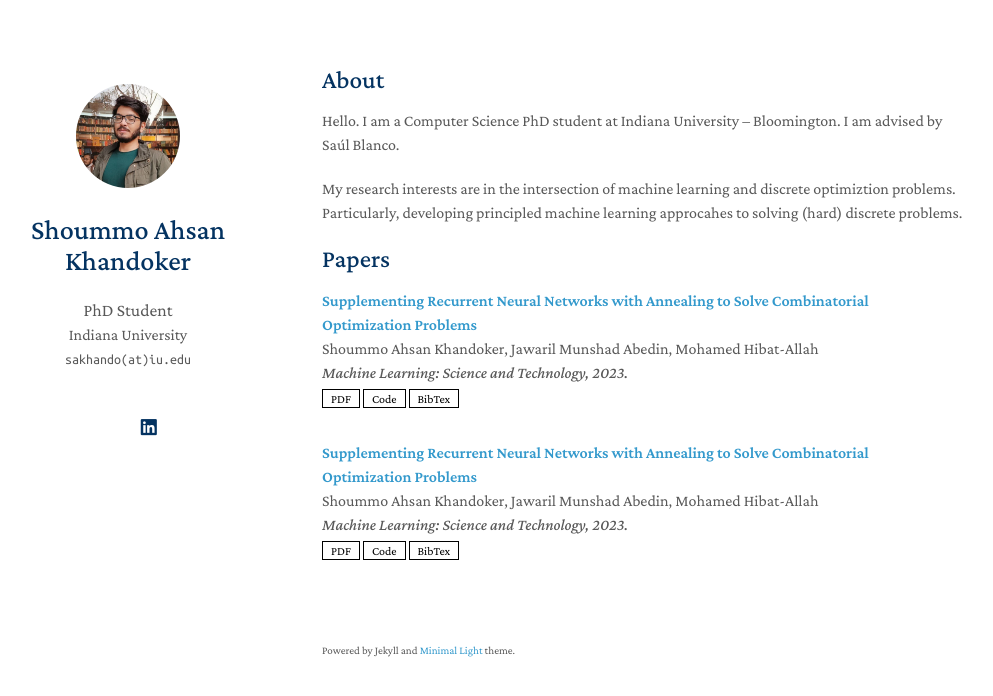
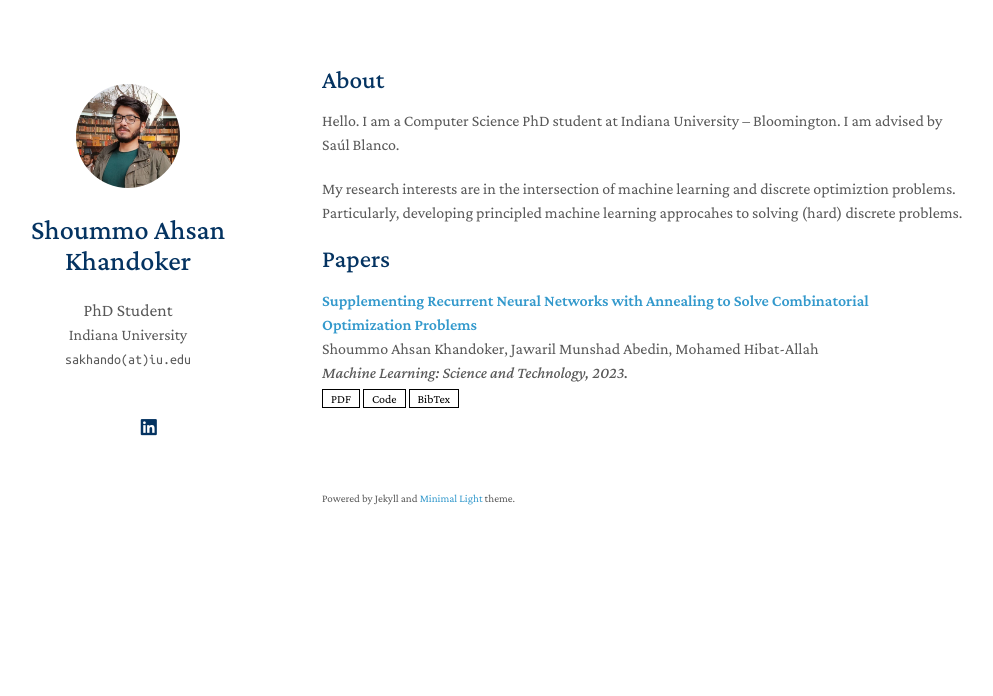
Before and after one commit to shoummoak/shoummoak.github.io, a Jekyll site: the page built from index.md, in a window 1280 px wide. Shown: the top 696 px of the page, without its empty margins (148-1141 px from the left). Built offline with Jekyll 4.4.1, drawn with Linux system fonts in a browser that asks for light colours; a style sheet for code colours, icons or effects is not loaded; our own code applies the rules of GitHub Pages for plain Markdown files.

```diff
--- a/_data/publications.yml
+++ b/_data/publications.yml
@@ -10,14 +10,3 @@ main:
     bibtex: "assets/bibtex/SuppRNN.html"
     image:
     notes:
-
-  - title: Supplementing Recurrent Neural Networks with Annealing to Solve Combinatorial Optimization Problems
-    title_ref: https://iopscience.iop.org/article/10.1088/2632-2153/acb895/meta
-    authors: Shoummo Ahsan Khandoker, Jawaril Munshad Abedin, Mohamed Hibat-Allah
-    conference_short:
-    conference: "Machine Learning: Science and Technology, 2023."
-    pdf: https://iopscience.iop.org/article/10.1088/2632-2153/acb895/pdf
-    code: https://github.com/RNN-VCA-CO/RNN-VCA-CO
-    bibtex: "assets/bibtex/SuppRNN.html"
-    image:
-    notes:
```
